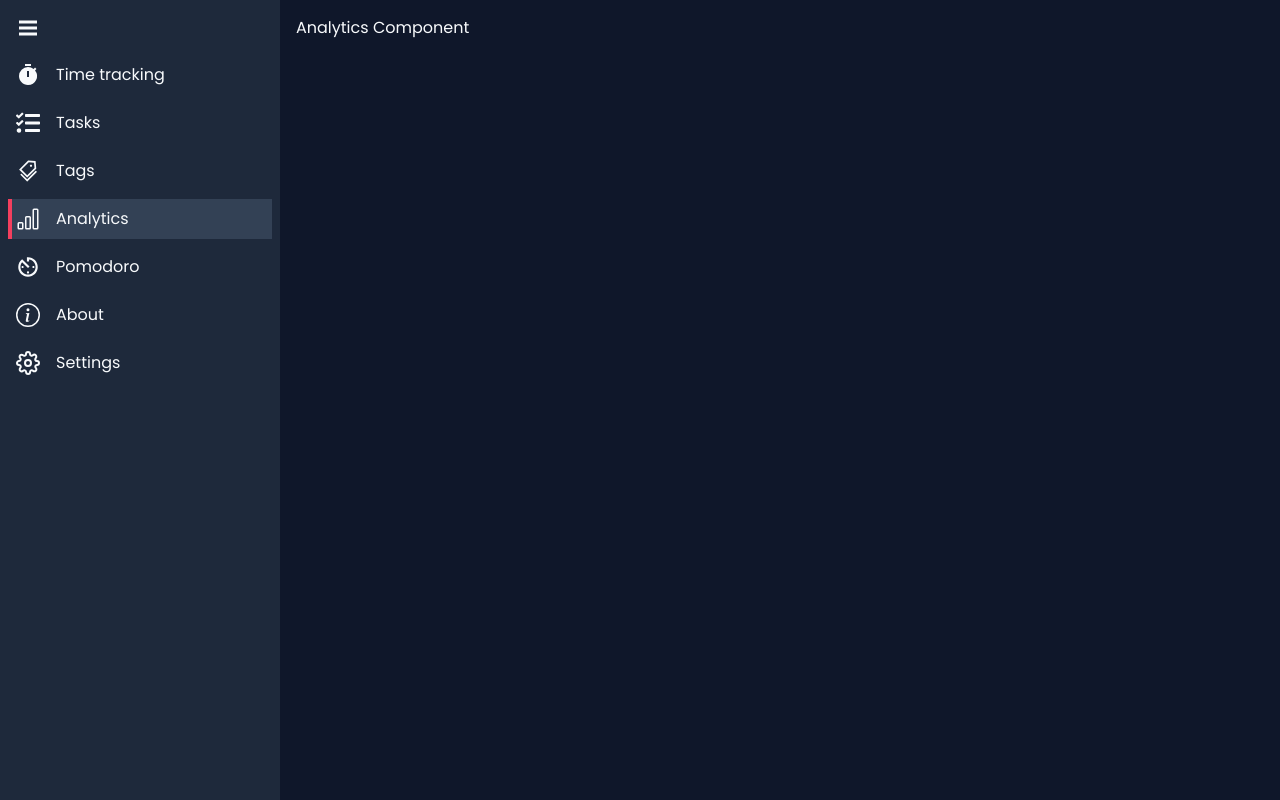
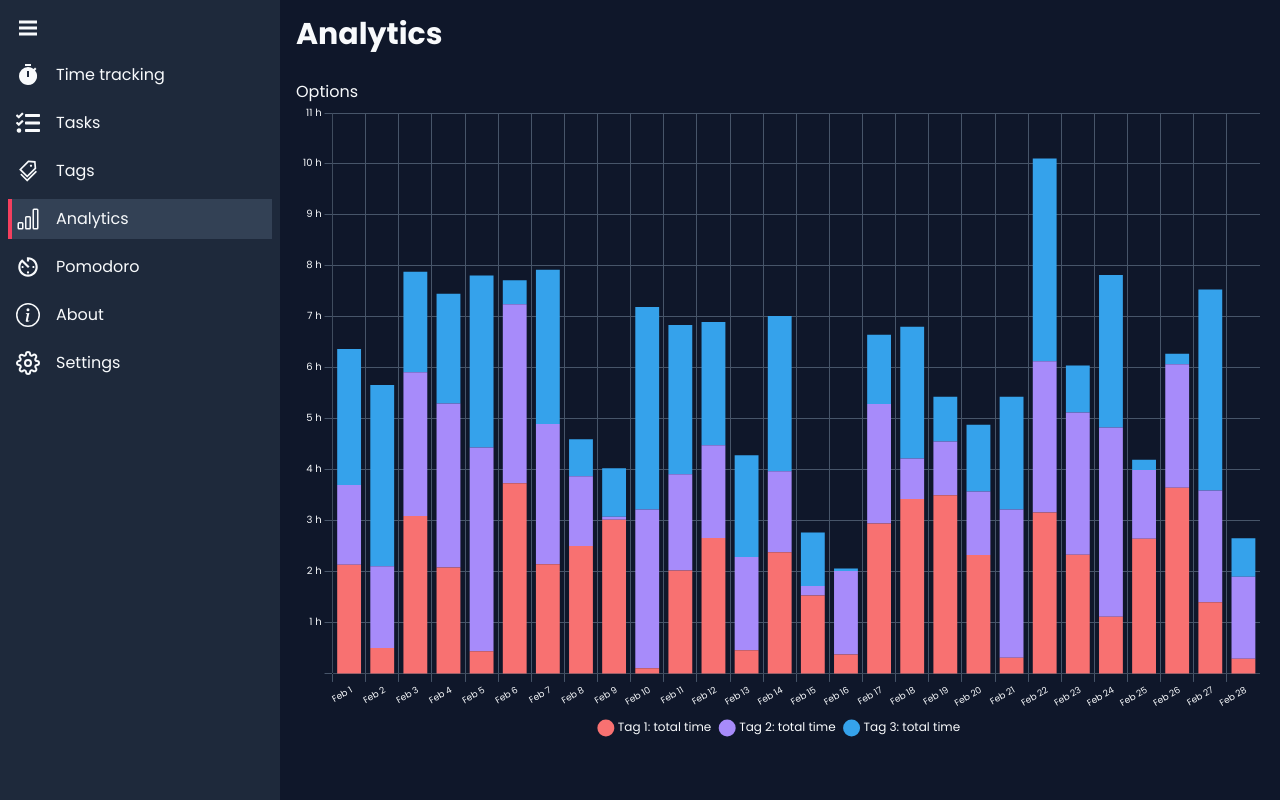
Before and after one commit to TunA-Kai/time-tracking-app, a React (Create React App) app: page /analytics in a window 1280 px wide. Built offline with nearby package versions, Linux system fonts and the light colour scheme; no server answers; the database is empty.

Commit message:
setup basic bar chart

```diff
--- a/package.json
+++ b/package.json
@@ -11,11 +11,13 @@
         "@types/react": "^17.0.39",
         "@types/react-datepicker": "^4.3.4",
         "@types/react-dom": "^17.0.11",
+        "chart.js": "^3.7.1",
         "date-fns": "^2.28.0",
         "eslint-plugin-jest-dom": "^4.0.1",
         "eslint-plugin-testing-library": "^5.0.5",
         "firebase": "^9.6.7",
         "react": "^17.0.2",
+        "react-chartjs-2": "^4.0.1",
         "react-datepicker": "^4.6.0",
         "react-dom": "^17.0.2",
         "react-icons": "^4.3.1",
--- a/src/components/ColorPicker.tsx
+++ b/src/components/ColorPicker.tsx
@@ -1,12 +1,12 @@
 import { Listbox } from '@headlessui/react'
 import * as React from 'react'
 import { BsCheck2, BsChevronExpand } from 'react-icons/bs'
-import { SetValue } from '../types'
+import { ItemColor, SetValue } from '../types'
 import { colorOption } from '../utils/constants/colorOptions'
 
 interface ColorPickerProps {
-  color: string
-  setColor: SetValue<string>
+  color: ItemColor
+  setColor: SetValue<ItemColor>
 }
 
 function ColorPicker({ color, setColor }: ColorPickerProps) {
@@ -18,7 +18,7 @@ function ColorPicker({ color, setColor }: ColorPickerProps) {
         <BsChevronExpand className='ml-auto' />
       </Listbox.Button>
       <Listbox.Options className='absolute bottom-12 right-0 grid grid-cols-5 gap-2 rounded-md border-2 border-sky-500 bg-slate-800 p-2 lg:-right-3 lg:bottom-0 lg:translate-x-full '>
-        {colorOption.map((c, index) => (
+        {Object.keys(colorOption).map((c, index) => (
           <Listbox.Option key={index} value={c} as={React.Fragment}>
             {({ active, selected }) => (
               <li
--- a/src/pages/analytics/Analytics.tsx
+++ b/src/pages/analytics/Analytics.tsx
@@ -1,7 +1,120 @@
-interface AnalyticsProps {}
+import {
+  BarElement,
+  CategoryScale,
+  Chart as ChartJS,
+  ChartData,
+  ChartOptions,
+  LinearScale,
+  Legend,
+  Tooltip,
+} from 'chart.js'
+import { eachDayOfInterval, format, secondsToHours } from 'date-fns'
+import { Bar } from 'react-chartjs-2'
+import { PageLayout } from '../../components'
+import { secondToHour } from '../../utils/helpers/secondToHour'
 
-function Analytics({}: AnalyticsProps) {
-    return <div>Analytics Component</div>
+ChartJS.register(CategoryScale, LinearScale, BarElement, Tooltip, Legend)
+
+const options: ChartOptions<'bar'> = {
+  maintainAspectRatio: false,
+  responsive: true,
+  resizeDelay: 500,
+  plugins: {
+    legend: {
+      display: true,
+      position: 'bottom',
+      labels: {
+        color: '#f8fafc',
+        boxHeight: 16,
+        boxWidth: 16,
+        font: { family: 'Poppins' },
+        usePointStyle: true,
+      },
+    },
+    tooltip: {
+      position: 'nearest',
+      xAlign: 'center',
+      yAlign: 'bottom',
+      borderColor: '#0ea5e9',
+      borderWidth: 2,
+      backgroundColor: '#0f172a',
+      usePointStyle: true,
+      boxPadding: 2,
+      callbacks: {
+        label: items => {
+          // console.log(items)
+          return `${items.dataset.label?.split(':')[0]}: ${secondToHour(items.raw as number)}`
+        },
+      },
+    },
+  },
+  scales: {
+    x: {
+      stacked: true,
+      ticks: {
+        color: '#f8fafc', // slate-50
+        font: {
+          family: 'Poppins',
+          size: 9,
+        },
+      },
+      grid: {
+        color: '#475569', // slate-600
+      },
+    },
+    y: {
+      stacked: true,
+      ticks: {
+        callback: (value, index, ticks) => {
+          return index === 0 ? '' : secondsToHours(value as number) + ' h'
+        },
+        color: '#f8fafc', // slate-50
+        stepSize: 3600,
+        font: {
+          family: 'Poppins',
+          size: 10,
+        },
+      },
+      grid: {
+        color: '#475569', // slate-600
+      },
+    },
+  },
+}
+
+const dayInterval = eachDayOfInterval({ start: new Date(2022, 1, 1), end: new Date(2022, 1, 28) })
+const labels = dayInterval.map(d => format(d, 'MMM d'))
+
+const data: ChartData<'bar', number[], string> = {
+  labels,
+  datasets: [
+    {
+      label: 'Tag 1: total time',
+      data: Array.from({ length: 28 }, () => Math.floor(Math.random() * 4 * 3600)),
+      backgroundColor: '#f87171',
+    },
+    {
+      label: 'Tag 2: total time',
+      data: Array.from({ length: 28 }, () => Math.floor(Math.random() * 4 * 3600)),
+      backgroundColor: '#a78bfa',
+    },
+    {
+      label: 'Tag 3: total time',
+      data: Array.from({ length: 28 }, () => Math.floor(Math.random() * 4 * 3600)),
+      backgroundColor: 'rgb(53, 162, 235)',
+    },
+  ],
+}
+
+function Analytics() {
+  return (
+    <PageLayout title='Analytics'>
+      <div>Options</div>
+      <div className='relative mx-auto h-[80vh] w-[85vw] lg:w-[75vw]'>
+        <Bar options={options} data={data} />
+      </div>
+    </PageLayout>
+  )
 }
 
 export default Analytics
--- a/src/pages/tags/TagsNew.tsx
+++ b/src/pages/tags/TagsNew.tsx
@@ -7,7 +7,7 @@ import { v4 as uuidv4 } from 'uuid'
 import { ColorPicker } from '../../components'
 import { useTagContext } from '../../contexts/tagContext/tagContext'
 import { db } from '../../firebaseConfig'
-import { FireStoreCollection } from '../../types'
+import { FireStoreCollection, ItemColor } from '../../types'
 import { DEFAULT } from '../../utils/constants/defaultValue'
 
 interface TagsNewProps {
@@ -22,7 +22,7 @@ function TagsNew({ edit }: TagsNewProps) {
     name: currentName = DEFAULT.TAG_NAME,
     details: currentDetail = '',
   } = tagId ? getTag(tagId) ?? {} : {}
-  const [color, setColor] = React.useState<string>(currentColor)
+  const [color, setColor] = React.useState<ItemColor>(currentColor)
   const [tagName, setTagName] = React.useState<string>(currentName)
   const [tagDetail, setTagDetail] = React.useState<string>(currentDetail)
 
--- a/src/pages/tasks/TasksNew.tsx
+++ b/src/pages/tasks/TasksNew.tsx
@@ -9,7 +9,7 @@ import { useTagContext } from '../../contexts/tagContext/tagContext'
 import { useTaskContext } from '../../contexts/taskContext/taskContext'
 import { useWorkUnitContext } from '../../contexts/workUnitContext/workUnitContext'
 import { db } from '../../firebaseConfig'
-import { FireStoreCollection } from '../../types'
+import { FireStoreCollection, ItemColor } from '../../types'
 import { DEFAULT } from '../../utils/constants/defaultValue'
 
 interface TasksNewProps {
@@ -27,7 +27,7 @@ function TasksNew({ edit }: TasksNewProps) {
     details: currentDetail = '',
     tagIds: currentTags = [],
   } = taskId ? getTask(taskId) ?? {} : {}
-  const [color, setColor] = React.useState<string>(currentColor)
+  const [color, setColor] = React.useState<ItemColor>(currentColor)
   const [taskName, setTaskName] = React.useState<string>(currentName)
   const [taskDetail, setTaskDetail] = React.useState<string>(currentDetail)
   const [tagIds, setTagIds] = React.useState<string[]>(currentTags)
--- a/src/types/index.ts
+++ b/src/types/index.ts
@@ -1,12 +1,15 @@
 import { Timestamp } from 'firebase/firestore'
+import { colorOption } from '../utils/constants/colorOptions'
 import type { Dispatch, SetStateAction } from 'react'
+
+type ItemColor = keyof typeof colorOption
 
 interface TItem {
   id: string
   date: Timestamp
   name: string
   details: string
-  color: string
+  color: ItemColor
 }
 
 interface TTask extends TItem {
@@ -37,5 +40,5 @@ enum FireStoreCollection {
   WORKUNIT = 'work_unit',
 }
 
-export type { TTask, TTag, TSortOption, SetValue, TItem, TComponentType, TWorkUnit }
+export type { TTask, TTag, TSortOption, SetValue, TItem, TComponentType, TWorkUnit, ItemColor }
 export { FireStoreCollection }
--- a/src/utils/constants/colorOptions.ts
+++ b/src/utils/constants/colorOptions.ts
@@ -1,24 +1,24 @@
-const colorOption = [
-  'bg-slate-400',
-  'bg-zinc-400',
-  'bg-stone-400',
-  'bg-red-400',
-  'bg-orange-400',
-  'bg-amber-400',
-  'bg-yellow-400',
-  'bg-lime-400',
-  'bg-green-400',
-  'bg-emerald-400',
-  'bg-teal-400',
-  'bg-cyan-400',
-  'bg-sky-400',
-  'bg-blue-400',
-  'bg-indigo-400',
-  'bg-violet-400',
-  'bg-purple-400',
-  'bg-fuchsia-400',
-  'bg-pink-400',
-  'bg-rose-400',
-]
+const colorOption = {
+  'bg-slate-400': '#94a3b8',
+  'bg-zinc-400': '#a1a1aa',
+  'bg-stone-400': '#a8a29e',
+  'bg-red-400': '#f87171',
+  'bg-orange-400': '#fb923c',
+  'bg-amber-400': '#fbbf24',
+  'bg-yellow-400': '#facc15',
+  'bg-lime-400': '#a3e635',
+  'bg-green-400': '#4ade80',
+  'bg-emerald-400': '#34d399',
+  'bg-teal-400': '#2dd4bf',
+  'bg-cyan-400': '#22d3ee',
+  'bg-sky-400': '#38bdf8',
+  'bg-blue-400': '#60a5fa',
+  'bg-indigo-400': '#818cf8',
+  'bg-violet-400': '#a78bfa',
+  'bg-purple-400': '#c084fc',
+  'bg-fuchsia-400': '#e879f9',
+  'bg-pink-400': '#f472b6',
+  'bg-rose-400': '#fb7185',
+} as const
 
 export { colorOption }
```
Also changed, not shown: 1 other file (tests, documents, lock files or other folders).
